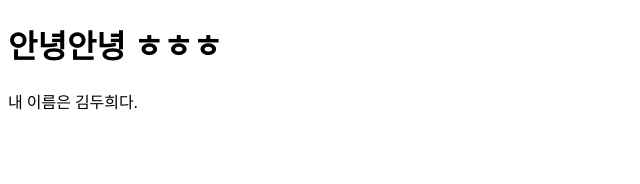
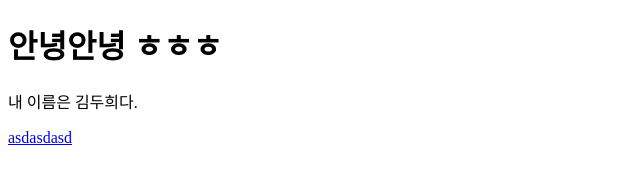
Before and after one commit to kimduhee7524/webhosting_20210203, a plain HTML site: page index.html in a window 1280 px wide. Shown: the whole page, without its empty margins (0-640 px from the left). Drawn offline with Linux system fonts and the light colour scheme.

Commit message:
Update index.html

```diff
--- a/index.html
+++ b/index.html
@@ -8,5 +8,6 @@
 <body>
     <h1>안녕안녕 ㅎㅎㅎ</h1>
     <p>내 이름은 김두희다.</p>
+    <a href="01_character.html">asdasdasd</a>
 </body>
 </html>
```
